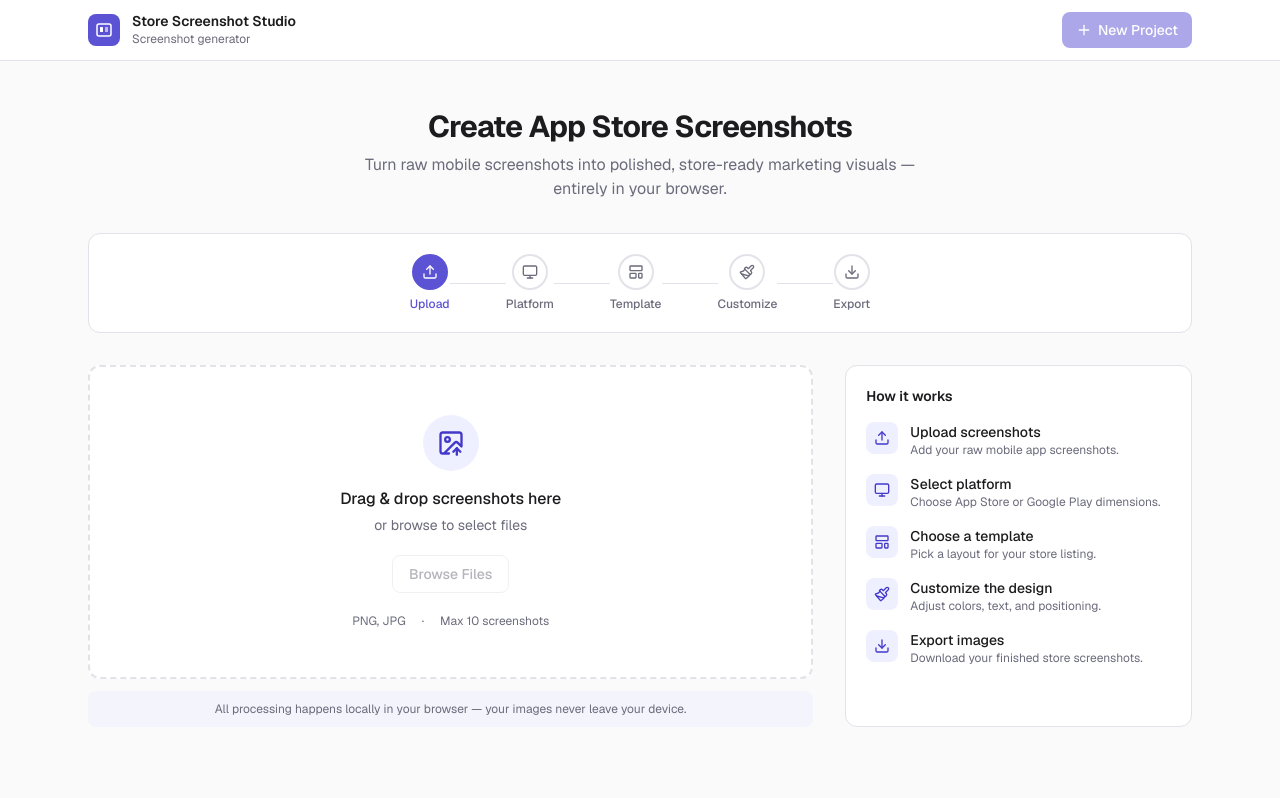
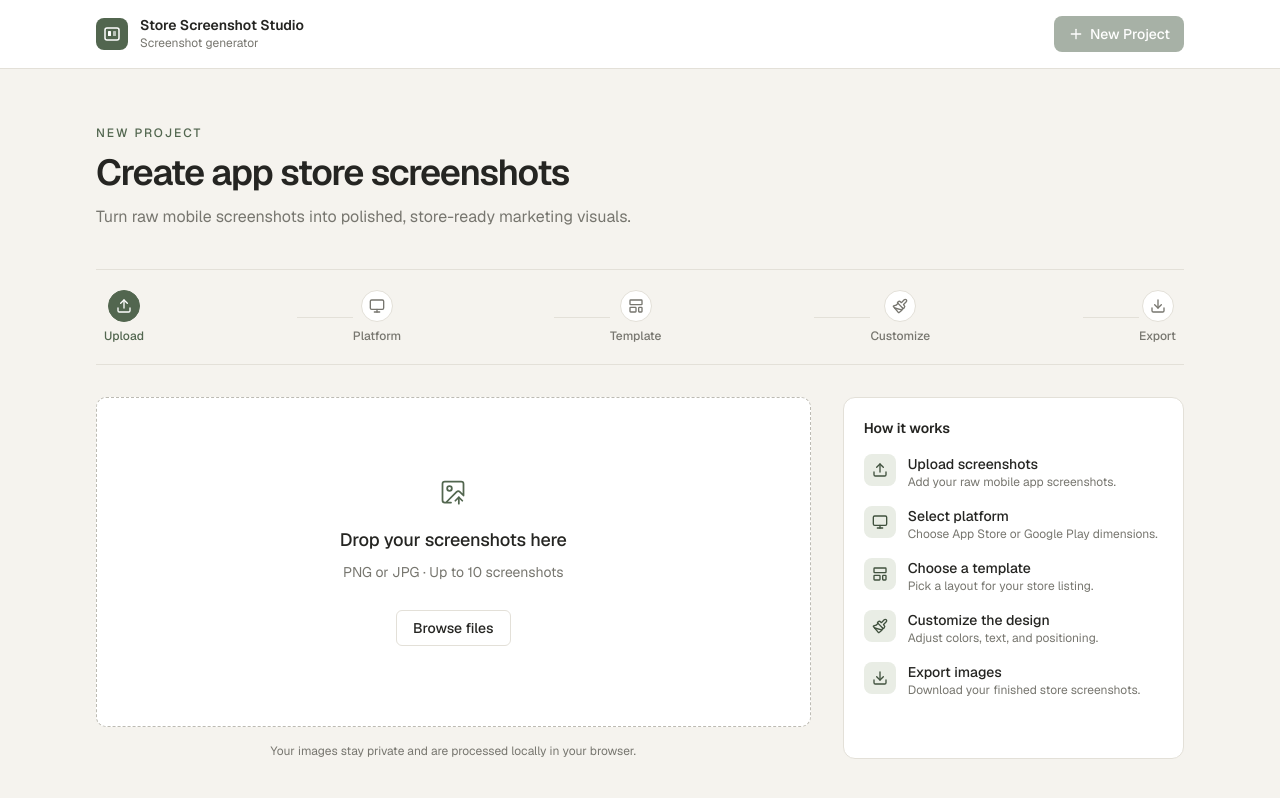
Before and after one commit to Maryamf27/screenshot-studio, a Next.js app: page / in a window 1280 px wide. Shown: the top 798 px of the page. Built offline with nearby package versions, Linux system fonts and the light colour scheme.

Commit message:
Refine screenshot studio visual design

```diff
--- a/app/globals.css
+++ b/app/globals.css
@@ -2,35 +2,18 @@
 
 /* --- Design tokens --- */
 :root {
-  --background: #fafafa;
-  --foreground: #1c1c1e;
-  --muted: #f0f0f2;
-  --muted-foreground: #6b6b7b;
-  --border: #e2e2e8;
-  --ring: #1c1c1e;
+  --background: #f5f3ee;
+  --foreground: #252522;
+  --muted: #f1efe9;
+  --muted-foreground: #77766f;
+  --border: #e3e0d8;
+  --ring: #52664f;
   --card: #ffffff;
-  --card-foreground: #1c1c1e;
-  --primary: #5b52d4;
+  --card-foreground: #252522;
+  --primary: #52664f;
   --primary-foreground: #ffffff;
-  --accent: #eef0ff;
-  --accent-foreground: #4338ca;
-}
-
-@media (prefers-color-scheme: dark) {
-  :root {
-    --background: #0a0a0a;
-    --foreground: #fafafa;
-    --muted: #262626;
-    --muted-foreground: #a3a3a3;
-    --border: #262626;
-    --ring: #d4d4d4;
-    --card: #171717;
-    --card-foreground: #fafafa;
-    --primary: #7c72f2;
-    --primary-foreground: #ffffff;
-    --accent: #1e1b4b;
-    --accent-foreground: #a5b4fc;
-  }
+  --accent: #e9ede5;
+  --accent-foreground: #40513e;
 }
 
 /* --- Tailwind theme integration --- */
--- a/app/page.tsx
+++ b/app/page.tsx
@@ -42,20 +42,20 @@ export default function Home() {
     <>
       <AppHeader />
 
-      <main className="mx-auto w-full max-w-6xl flex-1 px-4 py-8 sm:px-6 md:py-12">
+      <main className="mx-auto w-full max-w-6xl flex-1 px-5 py-10 sm:px-8 md:py-14">
         {/* Introduction */}
-        <section className="text-center">
-          <h2 className="text-2xl font-bold tracking-tight text-foreground sm:text-3xl">
-            Create App Store Screenshots
+        <section className="max-w-2xl">
+          <p className="mb-3 text-xs font-medium uppercase tracking-[0.16em] text-primary">New project</p>
+          <h2 className="text-3xl font-semibold tracking-[-0.035em] text-foreground sm:text-4xl">
+            Create app store screenshots
           </h2>
-          <p className="mx-auto mt-2 max-w-xl text-sm text-muted-foreground sm:text-base">
-            Turn raw mobile screenshots into polished, store-ready marketing
-            visuals — entirely in your browser.
+          <p className="mt-3 max-w-xl text-sm leading-6 text-muted-foreground sm:text-base">
+            Turn raw mobile screenshots into polished, store-ready marketing visuals.
           </p>
         </section>
 
         {/* Workflow stepper */}
-        <div className="mt-8 rounded-xl border border-border bg-card px-4 py-5 sm:px-6">
+        <div className="mt-10 border-y border-border bg-transparent px-1 py-5 sm:px-2">
           <WorkflowStepper activeStep={0} />
         </div>
 
--- a/components/app-header.tsx
+++ b/components/app-header.tsx
@@ -5,7 +5,7 @@ import { Plus } from "lucide-react";
 export function AppHeader() {
   return (
     <header className="border-b border-border bg-card">
-      <div className="mx-auto flex max-w-6xl items-center justify-between px-4 py-3 sm:px-6">
+      <div className="mx-auto flex max-w-6xl items-center justify-between px-5 py-4 sm:px-8">
         {/* Branding */}
         <div className="flex items-center gap-3">
           <div className="flex h-8 w-8 items-center justify-center rounded-lg bg-primary">
--- a/components/upload-panel.tsx
+++ b/components/upload-panel.tsx
@@ -1,43 +1,33 @@
 "use client";
 
 import { ImageUp } from "lucide-react";
+import { useRef } from "react";
 
 export function UploadPanel() {
+  const inputRef = useRef<HTMLInputElement>(null);
+
   return (
     <div className="w-full">
-      {/* Dropzone */}
-      <div className="rounded-xl border-2 border-dashed border-border bg-card p-8 text-center transition-colors sm:p-12">
-        <div className="mx-auto mb-4 flex h-14 w-14 items-center justify-center rounded-full bg-accent">
-          <ImageUp className="h-7 w-7 text-accent-foreground" />
-        </div>
-
-        <p className="text-base font-medium text-card-foreground">
-          Drag &amp; drop screenshots here
+      <div className="rounded-[10px] border border-dashed border-[#bdbbb3] bg-white px-6 py-14 text-center sm:px-12 sm:py-20">
+        <ImageUp className="mx-auto mb-5 h-7 w-7 text-primary" strokeWidth={1.5} />
+        <h2 className="text-lg font-medium tracking-[-0.01em] text-card-foreground">
+          Drop your screenshots here
+        </h2>
+        <p className="mt-2 text-sm text-muted-foreground">
+          PNG or JPG · Up to 10 screenshots
         </p>
-        <p className="mt-1 text-sm text-muted-foreground">
-          or browse to select files
-        </p>
-
+        <input ref={inputRef} type="file" accept="image/png,image/jpeg" multiple className="sr-only" />
         <button
-          disabled
-          className="mt-5 inline-flex items-center rounded-lg border border-border bg-card px-4 py-2 text-sm font-medium text-muted-foreground opacity-50 cursor-not-allowed"
-          title="Upload not yet implemented"
+          type="button"
+          onClick={() => inputRef.current?.click()}
+          className="mt-7 inline-flex h-9 items-center rounded-md border border-border bg-white px-4 text-sm font-medium text-foreground transition-colors hover:border-primary hover:text-primary focus-visible:outline-2 focus-visible:outline-offset-2 focus-visible:outline-ring"
         >
-          Browse Files
+          Browse files
         </button>
-
-        <div className="mt-5 flex flex-wrap items-center justify-center gap-x-4 gap-y-1 text-xs text-muted-foreground">
-          <span>PNG, JPG</span>
-          <span className="hidden sm:inline" aria-hidden="true">·</span>
-          <span>Max 10 screenshots</span>
-        </div>
       </div>
-
-      {/* Processing note */}
-      <div className="mt-3 rounded-lg bg-accent/50 px-4 py-2.5 text-center text-xs text-muted-foreground">
-        All processing happens locally in your browser — your images never leave
-        your device.
-      </div>
+      <p className="mt-4 text-center text-xs text-muted-foreground">
+        Your images stay private and are processed locally in your browser.
+      </p>
     </div>
   );
 }
--- a/components/workflow-stepper.tsx
+++ b/components/workflow-stepper.tsx
@@ -22,7 +22,7 @@ interface WorkflowStepperProps {
 export function WorkflowStepper({ activeStep = 0 }: WorkflowStepperProps) {
   return (
     <nav aria-label="Workflow steps" className="w-full">
-      <ol className="flex items-center justify-center gap-0">
+      <ol className="flex items-center justify-between gap-0 overflow-x-auto">
         {steps.map((step, index) => {
           const isActive = index === activeStep;
           const isCompleted = index < activeStep;
@@ -42,7 +42,7 @@ export function WorkflowStepper({ activeStep = 0 }: WorkflowStepperProps) {
               {/* Step */}
               <div className="flex flex-col items-center gap-1.5">
                 <div
-                  className={`flex h-9 w-9 items-center justify-center rounded-full border-2 transition-colors ${
+                  className={`flex h-8 w-8 items-center justify-center rounded-full border transition-colors ${
                     isActive
                       ? "border-primary bg-primary text-primary-foreground"
                       : isCompleted
```
